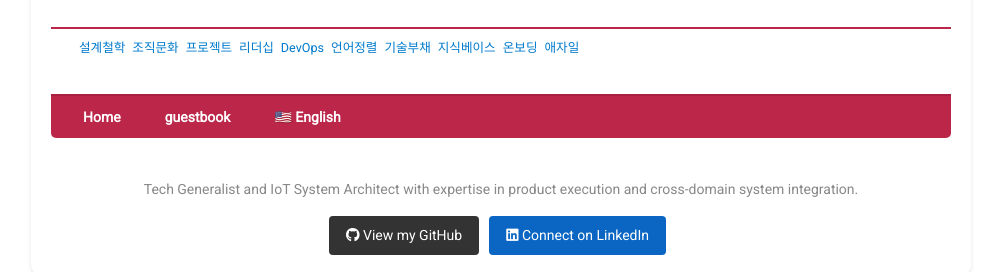
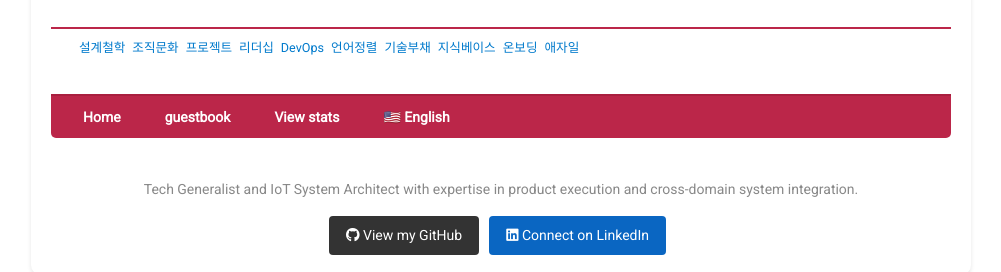
Before and after one commit to devchan64/devchan64.github.io, a Jekyll site: the page built from index.md, in a window 1280 px wide. Shown: the part 863-1135 px from the top of the page, without its empty margins (139-1140 px from the left). Built offline with Jekyll 4.4.1, drawn with Linux system fonts in a browser that asks for light colours.

Commit message:
navigation.html 업데이트

```diff
--- a/_includes/navigation.html
+++ b/_includes/navigation.html
@@ -17,6 +17,8 @@
         guestbook
       </a>
     </li>
+    <li><a href="https://devchan64.goatcounter.com/">View stats</a>
+      </li>
 
     <li><a href="{% if is_english == true %}{{ page.url | replace:'/en','' }}{% else %}/en{{ page.url }}{% endif %}">
       {% if is_english == true %}🇰🇷 한국어{% else %}🇺🇸 English{% endif %}
```
